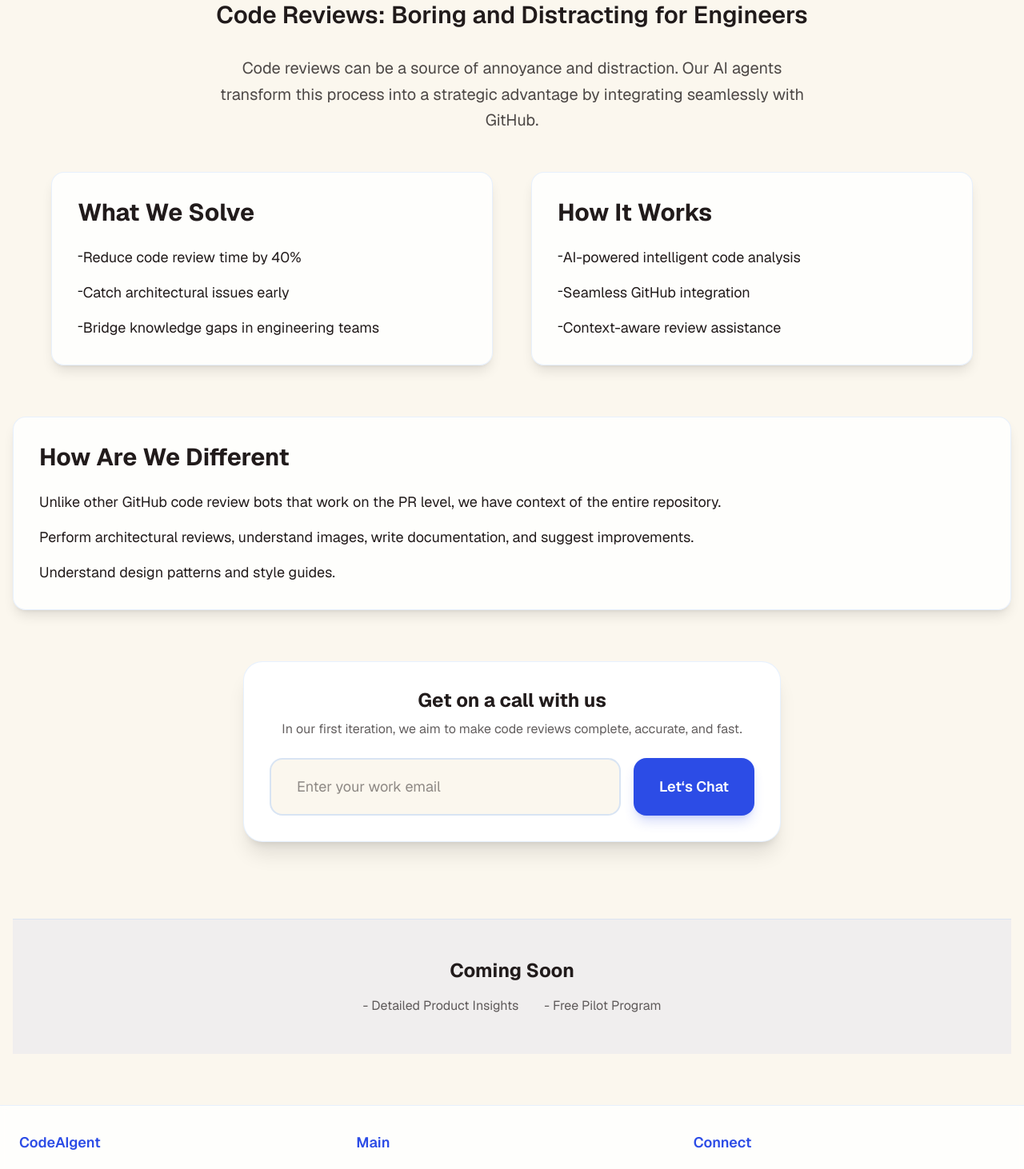
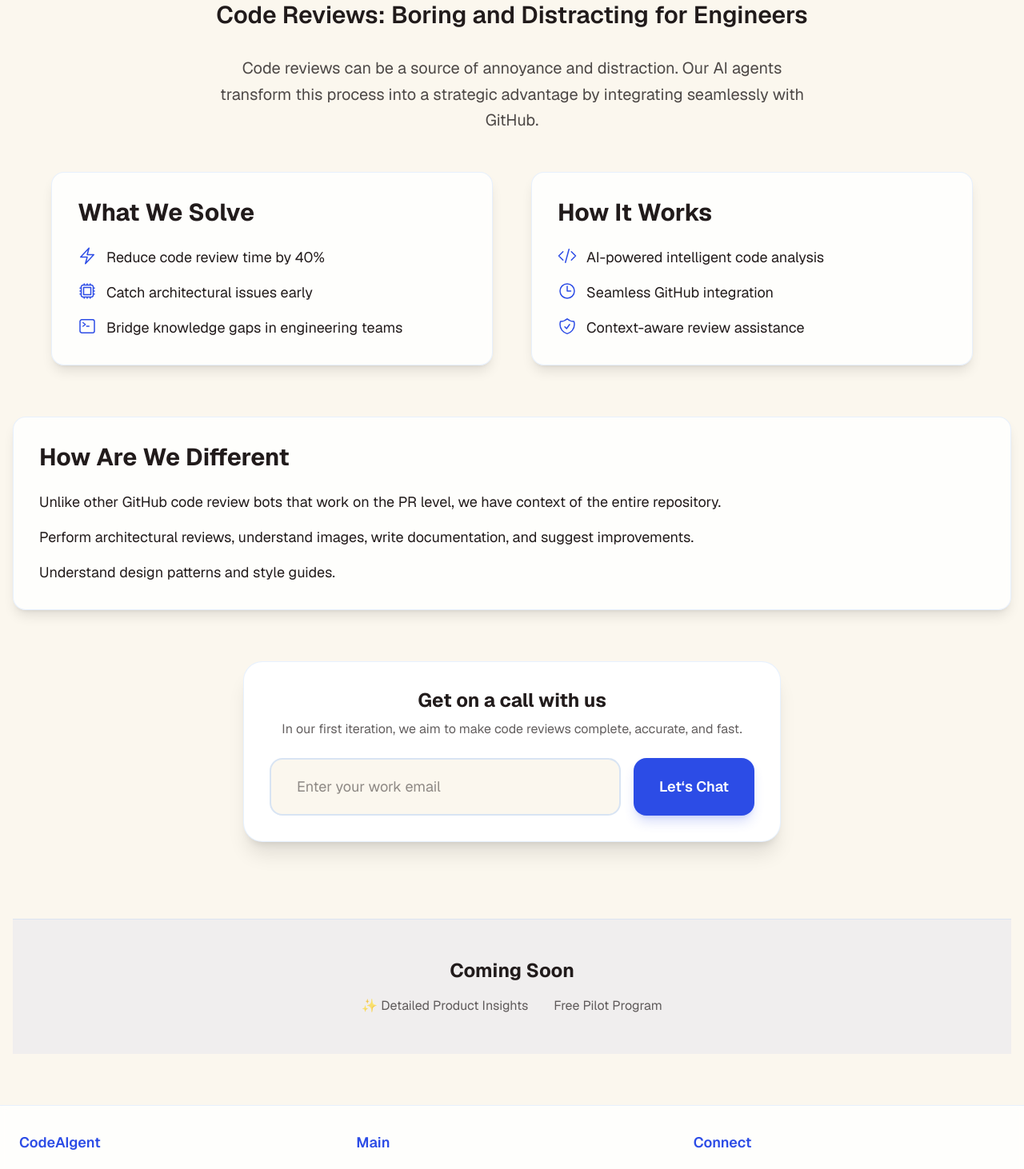
Before and after one commit to barath-uni/codeaigent-website, a Next.js app: page / in a window 1280 px wide. Shown: the part 296-1758 px from the top of the page at 80% size. Built offline with nearby package versions, Linux system fonts and the light colour scheme.

Commit message:
more changes

```diff
--- a/postcss.config.js
+++ b/postcss.config.js
@@ -1,3 +1,4 @@
+// eslint-disable-next-line import/no-anonymous-default-export
 export default {
   plugins: {
     tailwindcss: {},
--- a/src/app/page.tsx
+++ b/src/app/page.tsx
@@ -1,20 +1,28 @@
 "use client";
 
 import { motion } from "framer-motion";
-// import { useForm } from "react-hook-form";
-// import {
-//   ArrowRightIcon,
-//   BoltIcon,
-//   CpuChipIcon,
-//   CommandLineIcon,
-//   CodeBracketIcon,
-//   ClockIcon,
-//   ShieldCheckIcon
-// } from "@heroicons/react/24/outline";
+import { useForm } from "react-hook-form";
+import {
+  ArrowRightIcon,
+  BoltIcon,
+  CpuChipIcon,
+  CommandLineIcon,
+  CodeBracketIcon,
+  ClockIcon,
+  ShieldCheckIcon
+} from "@heroicons/react/24/outline";
 
+type FormData = {
+  email: string;
+};
 
 export default function HomePage() {
-  // const { register, handleSubmit, formState: { errors } } = useForm<FormData>();
+  const { register, handleSubmit, formState: { errors } } = useForm<FormData>();
+
+  const onSubmit = (data: FormData) => {
+    console.log(data);
+    // TODO: Implement email collection logic
+  };
 
   return (
     <div className="min-h-screen flex flex-col bg-brand-floralWhite">
@@ -60,16 +68,16 @@ export default function HomePage() {
               <h3 className="text-2xl lg:text-3xl font-bold text-brand-licorice mb-6 text-left">What We Solve</h3>
               <ul className="space-y-4">
                 <li className="flex items-start">
-                  {/* <BoltIcon className="w-6 h-6 text-brand-byzantineBlue mr-3 flex-shrink-0" /> */}
-                  - <span className="text-lg text-brand-licorice">Reduce code review time by 40%</span>
+                  <BoltIcon className="w-6 h-6 text-brand-byzantineBlue mr-3 flex-shrink-0" />
+                  <span className="text-lg text-brand-licorice">Reduce code review time by 40%</span>
                 </li>
                 <li className="flex items-start">
-                  {/* <CpuChipIcon className="w-6 h-6 text-brand-byzantineBlue mr-3 flex-shrink-0" /> */}
-                  - <span className="text-lg text-brand-licorice">Catch architectural issues early</span>
+                  <CpuChipIcon className="w-6 h-6 text-brand-byzantineBlue mr-3 flex-shrink-0" />
+                  <span className="text-lg text-brand-licorice">Catch architectural issues early</span>
                 </li>
                 <li className="flex items-start">
-                  {/* <CommandLineIcon className="w-6 h-6 text-brand-byzantineBlue mr-3 flex-shrink-0" /> */}
-                  - <span className="text-lg text-brand-licorice">Bridge knowledge gaps in engineering teams</span>
+                  <CommandLineIcon className="w-6 h-6 text-brand-byzantineBlue mr-3 flex-shrink-0" />
+                  <span className="text-lg text-brand-licorice">Bridge knowledge gaps in engineering teams</span>
                 </li>
               </ul>
             </motion.div>
@@ -84,16 +92,16 @@ export default function HomePage() {
               <h3 className="text-2xl lg:text-3xl font-bold text-brand-licorice mb-6 text-left">How It Works</h3>
               <ul className="space-y-4">
                 <li className="flex items-start">
-                  {/* <CodeBracketIcon className="w-6 h-6 text-brand-byzantineBlue mr-3 flex-shrink-0" /> */}
-                  - <span className="text-lg text-brand-licorice">AI-powered intelligent code analysis</span>
+                  <CodeBracketIcon className="w-6 h-6 text-brand-byzantineBlue mr-3 flex-shrink-0" />
+                  <span className="text-lg text-brand-licorice">AI-powered intelligent code analysis</span>
                 </li>
                 <li className="flex items-start">
-                  {/* <ClockIcon className="w-6 h-6 text-brand-byzantineBlue mr-3 flex-shrink-0" /> */}
-                  - <span className="text-lg text-brand-licorice">Seamless GitHub integration</span>
+                  <ClockIcon className="w-6 h-6 text-brand-byzantineBlue mr-3 flex-shrink-0" />
+                  <span className="text-lg text-brand-licorice">Seamless GitHub integration</span>
                 </li>
                 <li className="flex items-start">
-                  {/* <ShieldCheckIcon className="w-6 h-6 text-brand-byzantineBlue mr-3 flex-shrink-0" /> */}
-                  - <span className="text-lg text-brand-licorice">Context-aware review assistance</span>
+                  <ShieldCheckIcon className="w-6 h-6 text-brand-byzantineBlue mr-3 flex-shrink-0" />
+                  <span className="text-lg text-brand-licorice">Context-aware review assistance</span>
                 </li>
               </ul>
             </motion.div>
@@ -124,16 +132,16 @@ export default function HomePage() {
           <section id="early-access" className="bg-white p-8 rounded-3xl shadow-xl border border-brand-jordyBlue/20 max-w-2xl mx-auto mb-24">
             <h3 className="text-2xl font-bold text-brand-licorice mb-2">Get on a call with us</h3>
             <p className="text-brand-licorice/70 mb-6">In our first iteration, we aim to make code reviews complete, accurate, and fast.</p>
-            <form onSubmit={() => {console.log("submitted")}} className="space-y-4">
+            <form onSubmit={handleSubmit(onSubmit)} className="space-y-4">
               <div className="flex flex-col sm:flex-row gap-4">
                 <input
-                  // {...register("email", {
-                  //   required: "Email is required",
-                  //   pattern: {
-                  // value: /^[A-Z0-9._%+-]+@[A-Z0-9.-]+\.[A-Z]{2,}$/i,
-                  //message: "Invalid email address"
-                  //   }
-                  // })}
+                  {...register("email", {
+                    required: "Email is required",
+                    pattern: {
+                      value: /^[A-Z0-9._%+-]+@[A-Z0-9.-]+\.[A-Z]{2,}$/i,
+                      message: "Invalid email address"
+                    }
+                  })}
                   className="flex-1 px-8 py-5 text-lg rounded-2xl bg-brand-floralWhite border-2 border-brand-jordyBlue/30 text-brand-licorice placeholder-brand-licorice/50 focus:outline-none focus:border-brand-byzantineBlue focus:ring-2 focus:ring-brand-byzantineBlue/20"
                   placeholder="Enter your work email"
                 />
@@ -142,12 +150,12 @@ export default function HomePage() {
                   className="px-8 py-5 bg-brand-byzantineBlue rounded-2xl font-semibold text-white hover:bg-brand-sapphire transition-colors shadow-lg shadow-brand-byzantineBlue/20 text-lg whitespace-nowrap"
                 >
                   <span className="hidden sm:inline">Let&lsquo;s Chat</span>
-                  {/* <ArrowRightIcon className="w-6 h-6 sm:hidden" /> */}
+                  <ArrowRightIcon className="w-6 h-6 sm:hidden" />
                 </button>
               </div>
-              {/* {errors.email && (
+              {errors.email && (
                 <p className="text-brand-coquelicot text-sm font-medium">{errors.email.message}</p>
-              )} */}
+              )}
             </form>
           </section>
 
@@ -156,8 +164,8 @@ export default function HomePage() {
             <div className="container mx-auto px-4 text-center">
               <h2 className="text-2xl font-bold text-brand-licorice mb-4">Coming Soon</h2>
               <div className="flex flex-wrap justify-center gap-8 text-brand-licorice/70">
-                <span> - Detailed Product Insights</span>
-                <span> - Free Pilot Program</span>
+                <span>✨ Detailed Product Insights</span>
+                <span> Free Pilot Program</span>
               </div>
             </div>
           </section>
```
Also changed, not shown: 2 other files (tests, documents, lock files or other folders).
